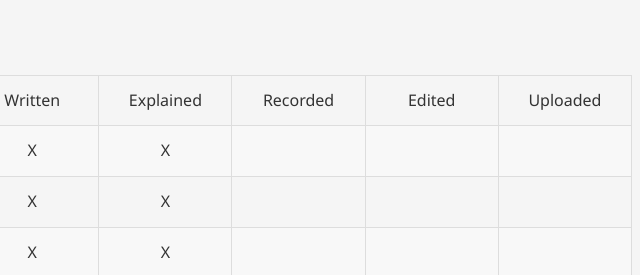
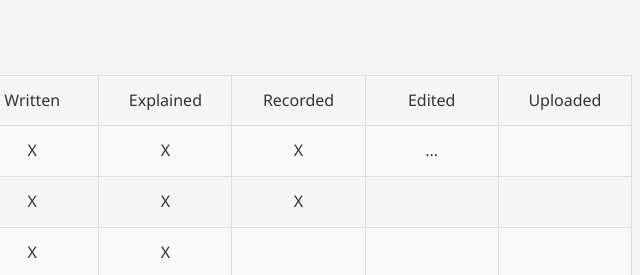
Before and after one commit to LucaM185/Blog, a plain HTML site: page posts/tutorials.html in a window 1280 px wide. Shown: the part 1500-1775 px from the top of the page, 408-1048 px from the left. Drawn offline with Linux system fonts and the light colour scheme.

Commit message:
Update tutorials.html

```diff
--- a/posts/tutorials.html
+++ b/posts/tutorials.html
@@ -77,15 +77,15 @@
                             <th>Regression</th>
                             <td>X</td>
                             <td>X</td>
-                            <td></td>
-                            <td></td>
+                            <td>X</td>
+                            <td>...</td>
                             <td></td>
                         </tr>
                         <tr>
                             <th>Perceptron_1</th>
                             <td>X</td>
                             <td>X</td>
-                            <td></td>
+                            <td>X</td>
                             <td></td>
                             <td></td>
                         </tr>
```
